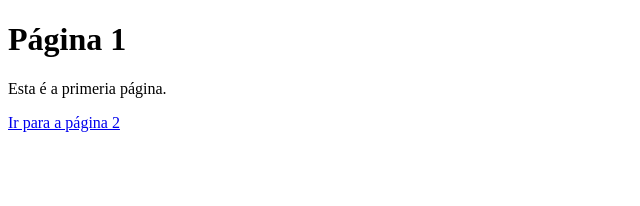
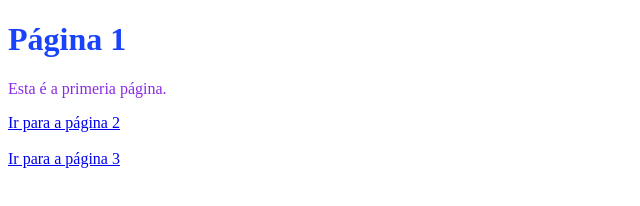
Before and after one commit to eriksantz/exercicio4, a plain HTML site: page index.html in a window 1280 px wide. Shown: the whole page, without its empty margins (0-640 px from the left). Drawn offline with Linux system fonts and the light colour scheme.

Commit message:
Update index.html

```diff
--- a/index.html
+++ b/index.html
@@ -4,8 +4,11 @@
         <title>Página 1</title>
     </head>
     <body>
-        <h1>Página 1</h1>
-        <p>Esta é a primeria página.</p>
+        <h1 style="color:rgba(6, 51, 252, 0.925);">Página 1</h1>
+        <p style="color:blueviolet;">Esta é a primeria página.</p>
         <a href="pagina2.html">Ir para a página 2</a>
+        <br>
+        <br>
+        <a href="pagina3.html">Ir para a página 3</a>
     </body>
 </html>
```
